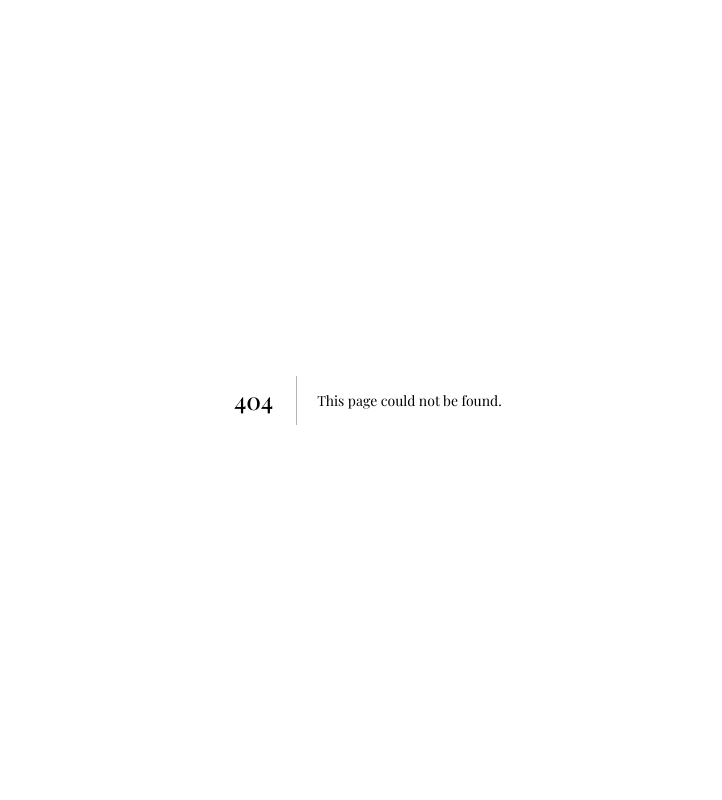
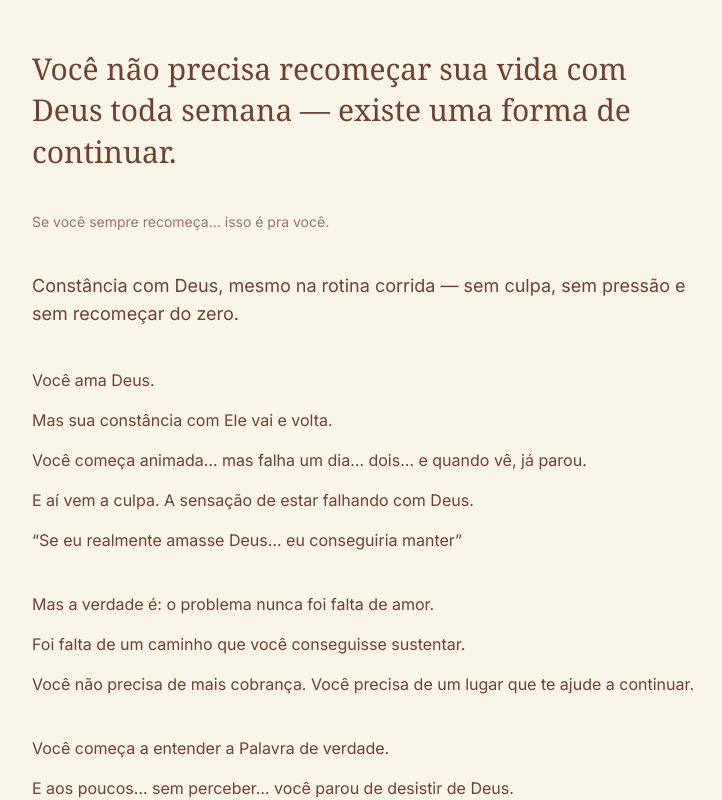
Before and after one commit to michelesannti/no-secreto, a Next.js app: page /vendas in a window 1280 px wide. Before the commit this address had no page. Shown: the whole page, without its empty margins (272-994 px from the left). Built offline with nearby package versions, Linux system fonts and the light colour scheme; a web font is replaced by a local one.

Commit message:
webhook cakto

```diff
--- /dev/null
+++ b/app/api/webhook/cakto/route.ts
@@ -0,0 +1,66 @@
+import { NextResponse } from "next/server";
+import { createClient } from "@supabase/supabase-js";
+
+const supabase = createClient(
+  process.env.NEXT_PUBLIC_SUPABASE_URL!,
+  process.env.SUPABASE_SERVICE_ROLE_KEY!
+);
+
+export async function POST(req: Request) {
+  try {
+    const body = await req.json();
+
+    console.log("Webhook recebido:", body);
+
+    const email =
+      body?.customer?.email ||
+      body?.email ||
+      body?.buyer?.email;
+
+    if (!email) {
+      return NextResponse.json(
+        { error: "Email não encontrado" },
+        { status: 400 }
+      );
+    }
+
+    // cria usuário
+    const { data: userData, error: createError } =
+      await supabase.auth.admin.createUser({
+        email,
+        email_confirm: true,
+      });
+
+    let userId = userData?.user?.id;
+
+    // se já existir, busca
+    if (createError && createError.message.includes("already registered")) {
+      const { data: users } = await supabase.auth.admin.listUsers();
+      const existingUser = users.users.find((u) => u.email === email);
+      userId = existingUser?.id;
+    }
+
+    if (!userId) {
+      return NextResponse.json(
+        { error: "Erro ao criar usuário" },
+        { status: 500 }
+      );
+    }
+
+    // ativa acesso
+    await supabase.from("profiles").upsert({
+      id: userId,
+      email,
+      ativo: true,
+    });
+
+    return NextResponse.json({ success: true });
+
+  } catch (err) {
+    console.error("Erro no webhook:", err);
+    return NextResponse.json(
+      { error: "Erro interno" },
+      { status: 500 }
+    );
+  }
+}
--- /dev/null
+++ b/app/vendas/page.tsx
@@ -0,0 +1,113 @@
+"use client";
+
+export default function VendaPage() {
+  return (
+    <div className="min-h-screen bg-[#f9f5e9] text-[#70412d] px-6 py-12">
+      <div className="max-w-2xl mx-auto space-y-10">
+
+        {/* HEADLINE */}
+        <h1 className="text-3xl font-serif leading-snug">
+          Você não precisa recomeçar sua vida com Deus toda semana — existe uma forma de continuar.
+        </h1>
+
+        <p className="text-sm opacity-70">
+          Se você sempre recomeça… isso é pra você.
+        </p>
+
+        <p className="text-lg">
+          Constância com Deus, mesmo na rotina corrida — sem culpa, sem pressão e sem recomeçar do zero.
+        </p>
+
+        {/* IDENTIFICAÇÃO */}
+        <div className="space-y-4">
+          <p>Você ama Deus.</p>
+          <p>Mas sua constância com Ele vai e volta.</p>
+          <p>
+            Você começa animada… mas falha um dia… dois… e quando vê, já parou.
+          </p>
+          <p>
+            E aí vem a culpa. A sensação de estar falhando com Deus.
+          </p>
+          <p>
+            “Se eu realmente amasse Deus… eu conseguiria manter”
+          </p>
+        </div>
+
+        {/* VIRADA */}
+        <div className="space-y-4">
+          <p>
+            Mas a verdade é: o problema nunca foi falta de amor.
+          </p>
+          <p>
+            Foi falta de um caminho que você conseguisse sustentar.
+          </p>
+          <p>
+            Você não precisa de mais cobrança. Você precisa de um lugar que te ajude a continuar.
+          </p>
+        </div>
+
+        {/* TRANSFORMAÇÃO */}
+        <div className="space-y-4">
+          <p>
+            Você começa a entender a Palavra de verdade.
+          </p>
+          <p>
+            E aos poucos… sem perceber… você parou de desistir de Deus.
+          </p>
+          <p>
+            Seu tempo com Ele vira parte da sua rotina.
+          </p>
+        </div>
+
+        {/* O QUE É */}
+        <div className="space-y-4">
+          <h2 className="text-xl font-semibold">O que é o No Secreto?</h2>
+          <p>
+            Não é um devocional.
+          </p>
+          <p>
+            Não é um plano de leitura.
+          </p>
+          <p>
+            É um sistema simples que te mantém em movimento — mesmo quando você falha.
+          </p>
+          <p>
+            Você não recomeça. Você continua.
+          </p>
+        </div>
+
+        {/* PRA QUEM É */}
+        <div className="space-y-3">
+          <h2 className="text-xl font-semibold">Pra quem é</h2>
+          <ul className="space-y-2 list-disc pl-5">
+            <li>Quer ter intimidade com Deus, mas não consegue manter constância</li>
+            <li>Se sente culpada por começar e parar</li>
+            <li>Não sabe por onde estudar a Bíblia</li>
+            <li>Já tentou outros devocionais e não conseguiu continuar</li>
+          </ul>
+        </div>
+
+        {/* PROMESSA */}
+        <div className="space-y-4">
+          <p className="text-lg font-medium">
+            Em 30 dias, você não vai se tornar perfeita.
+          </p>
+          <p className="text-lg font-medium">
+            Mas vai se tornar constante.
+          </p>
+        </div>
+
+        {/* CTA */}
+        <div className="pt-6">
+          <a
+            href="https://pay.cakto.com.br/aovfbto_873529"
+            className="block text-center bg-[#70412d] text-[#f9f5e9] py-4 rounded-full text-sm font-medium hover:opacity-90 transition"
+          >
+            Quero parar de recomeçar e viver meu tempo com Deus 🤎
+          </a>
+        </div>
+
+      </div>
+    </div>
+  );
+}
```
